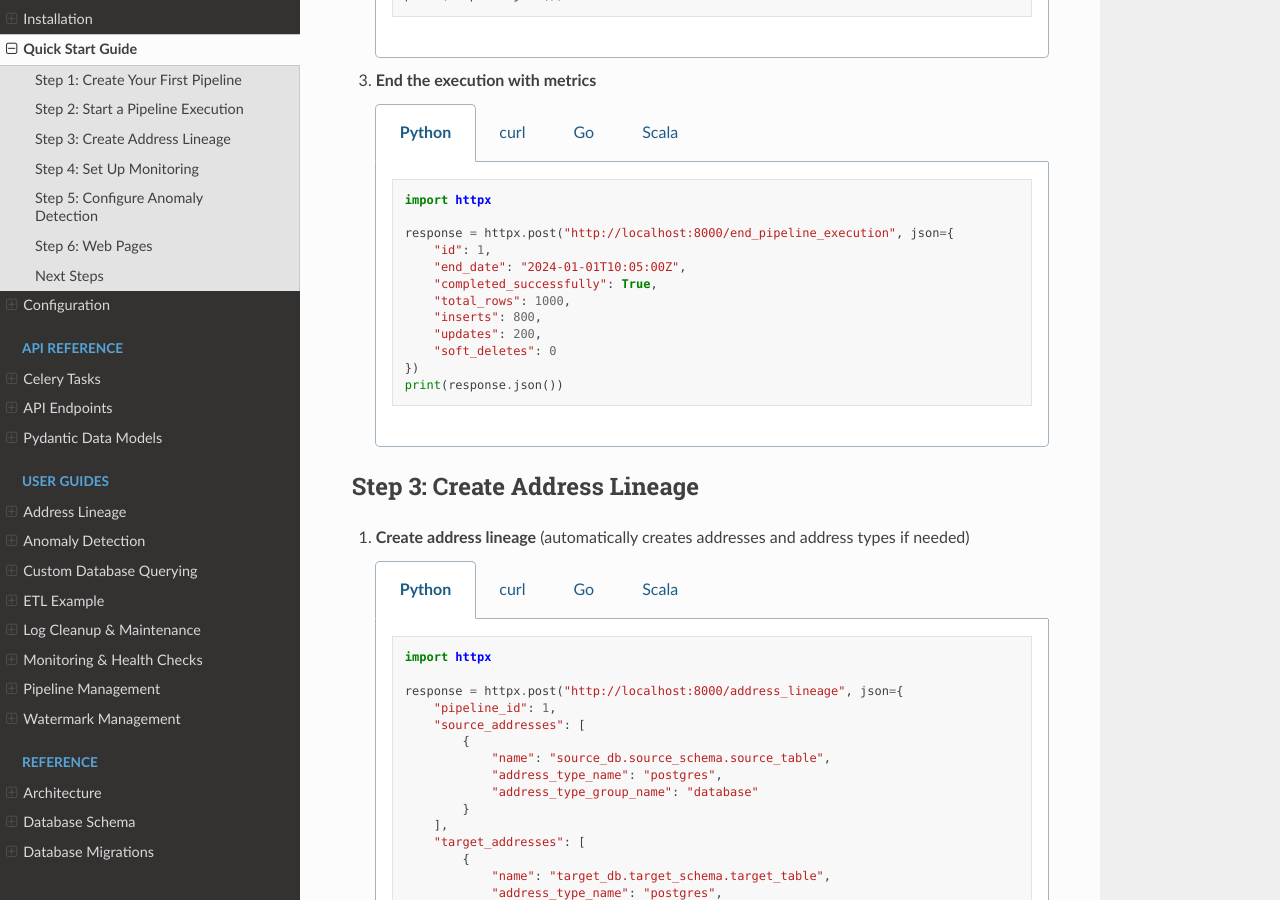
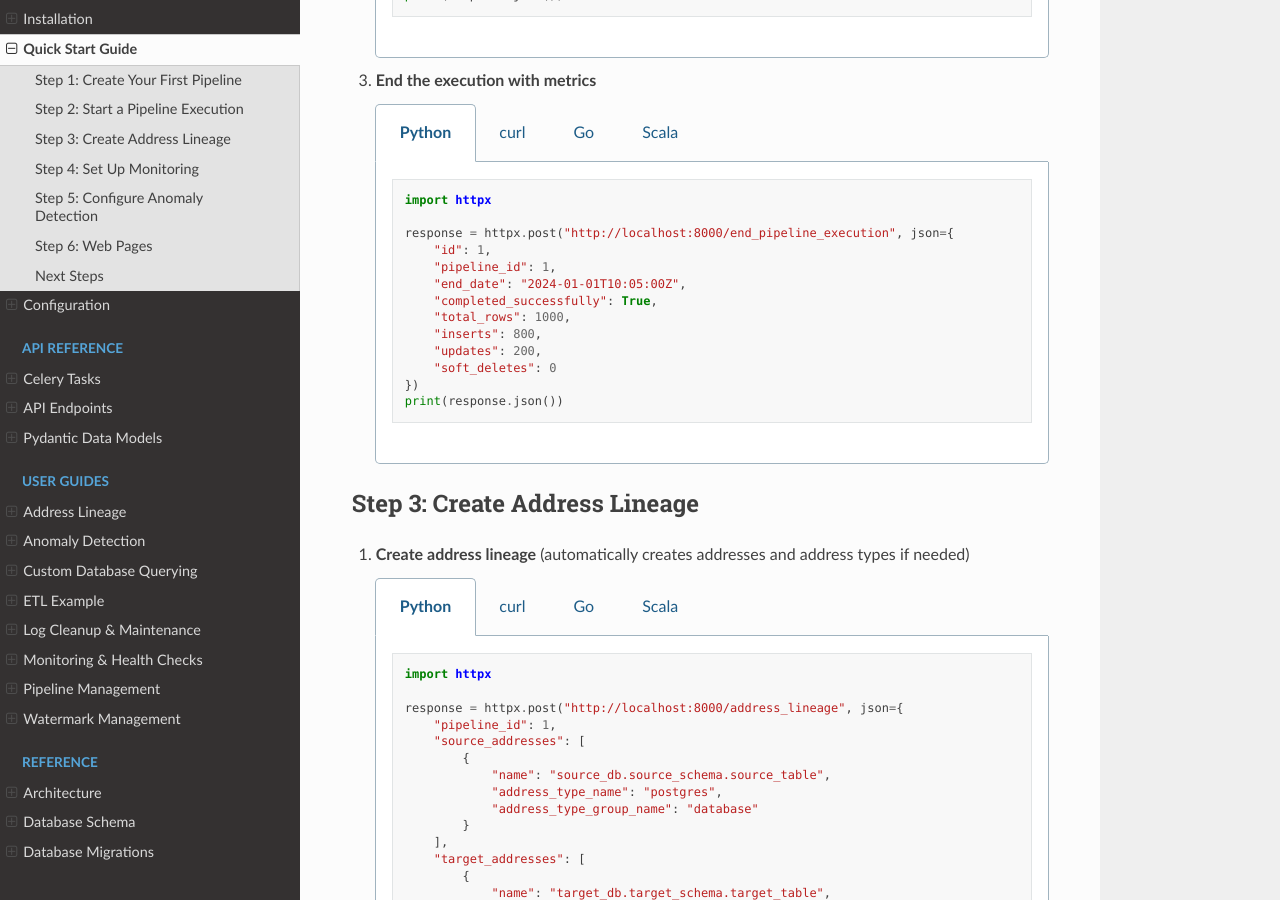
Before and after one commit to cmgoffena13/etl-watcher, a Sphinx documentation site: the page built from docs/getting_started/quick_start.rst, in a window 1280 px wide and 900 px high, scrolled down 891 px. Built offline with Sphinx 7.4.7 and the Read the Docs theme 3.1.0, drawn with Linux system fonts in a browser that asks for light colours.

Commit message:
fixing execution examples

```diff
--- a/docs/getting_started/quick_start.rst
+++ b/docs/getting_started/quick_start.rst
@@ -204,6 +204,7 @@
 
             response = httpx.post("http://localhost:8000/end_pipeline_execution", json={
                 "id": 1,
+                "pipeline_id": 1,
                 "end_date": "2024-01-01T10:05:00Z",
                 "completed_successfully": True,
                 "total_rows": 1000,
@@ -221,6 +222,7 @@
                  -H "Content-Type: application/json" \
                  -d '{
                    "id": 1,
+                   "pipeline_id": 1,
                    "end_date": "2024-01-01T10:05:00Z",
                    "completed_successfully": true,
                    "total_rows": 1000,
@@ -244,6 +246,7 @@
 
             type EndExecutionRequest struct {
                 ID                   int  `json:"id"`
+                PipelineID           int  `json:"pipeline_id"`
                 EndDate              string `json:"end_date"`
                 CompletedSuccessfully bool `json:"completed_successfully"`
                 TotalRows            int  `json:"total_rows"`
@@ -255,6 +258,7 @@
             func main() {
                 data := EndExecutionRequest{
                     ID:                   1,
+                    PipelineID:           1,
                     EndDate:              "2024-01-01T10:05:00Z",
                     CompletedSuccessfully: true,
                     TotalRows:            1000,
@@ -287,6 +291,7 @@
 
                     val json = Json.obj(
                         "id" -> 1,
+                        "pipeline_id" -> 1,
                         "end_date" -> "2024-01-01T10:05:00Z",
                         "completed_successfully" -> true,
                         "total_rows" -> 1000,
--- a/docs/guides/watermark_management.rst
+++ b/docs/guides/watermark_management.rst
@@ -126,6 +126,7 @@
    # Step 5: End execution (watermark automatically updated)
    await client.post("/end_pipeline_execution", json={
        "id": execution_id,
+       "pipeline_id": 1,
        "end_date": pendulum.now("UTC").isoformat(),
        "completed_successfully": True,
        "total_rows": 180
```
Also changed, not shown: 7 other files.
